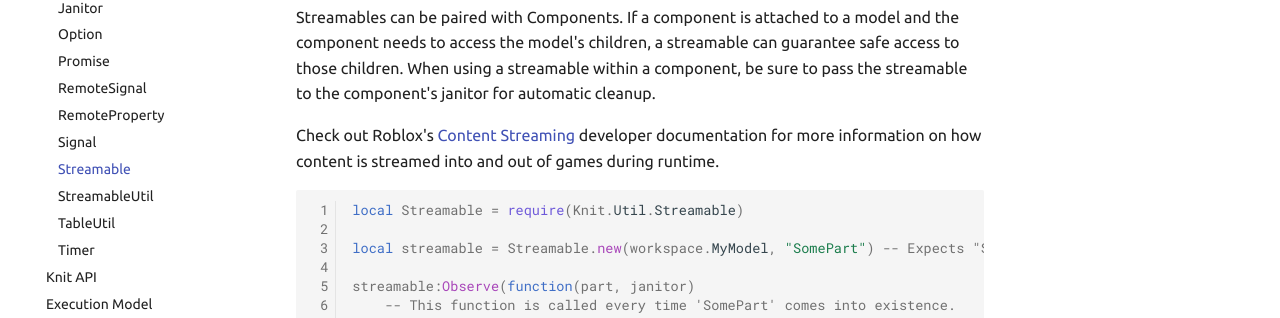
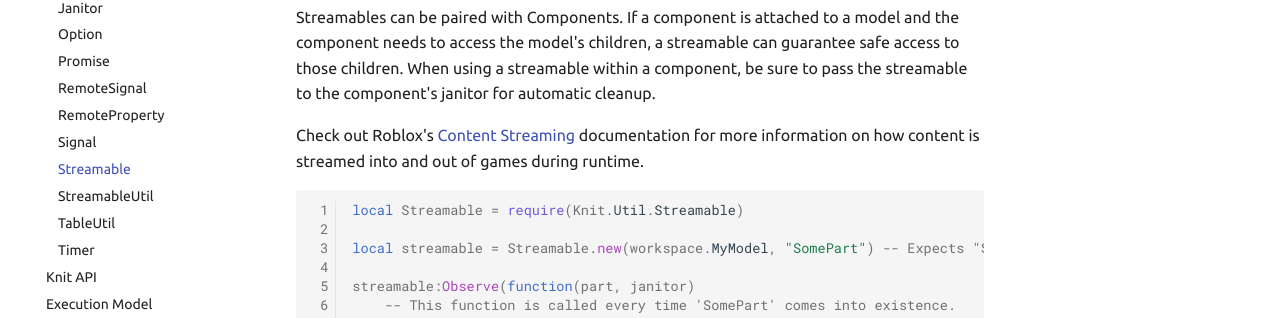
Before and after one commit to Sleitnick/Knit, an MkDocs documentation site: the page built from docs/util/streamable.md, in a window 1280 px wide and 1057 px high. Shown: the part 319-637 px from the top of the window. Built offline with MkDocs 1.6.1 and Material for MkDocs 9.7.7, drawn with Linux system fonts in a browser that asks for light colours; comment, search, counter and statistics services are not loaded.

Commit message:
Doc updates

````diff
--- a/docs/util/streamable.md
+++ b/docs/util/streamable.md
@@ -2,7 +2,7 @@
 
 Streamables can be paired with Components. If a component is attached to a model and the component needs to access the model's children, a streamable can guarantee safe access to those children. When using a streamable within a component, be sure to pass the streamable to the component's janitor for automatic cleanup.
 
-Check out Roblox's [Content Streaming](https://developer.roblox.com/en-us/articles/content-streaming) developer documentation for more information on how content is streamed into and out of games during runtime.
+Check out Roblox's [Content Streaming](https://developer.roblox.com/en-us/articles/content-streaming) documentation for more information on how content is streamed into and out of games during runtime.
 
 ```lua
 local Streamable = require(Knit.Util.Streamable)
````
Also changed, not shown: CHANGELOG.md (+1 -0 lines), docs/styleguide.md (+2 -0 lines).
